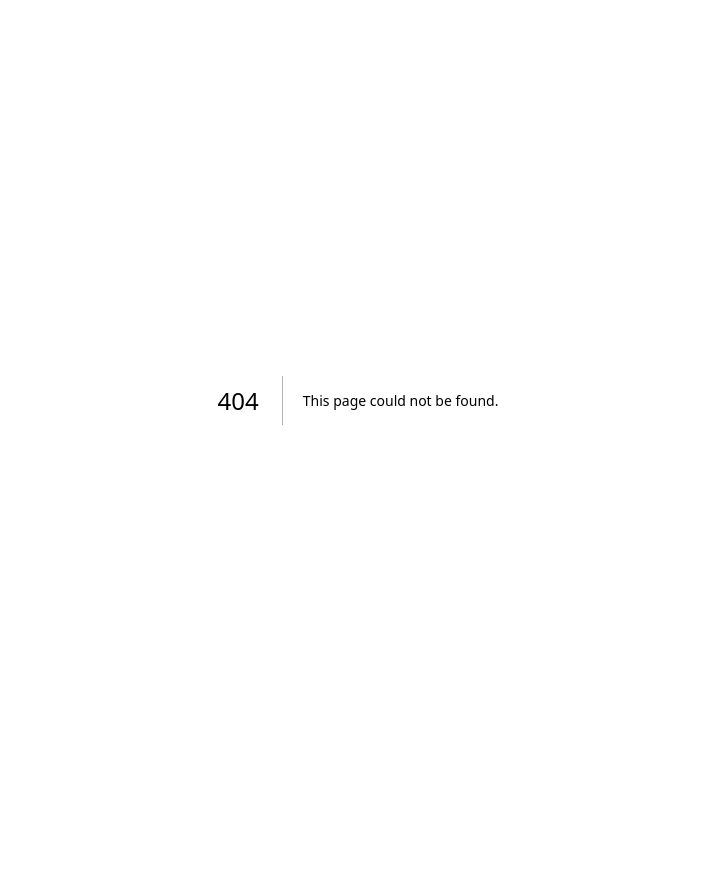
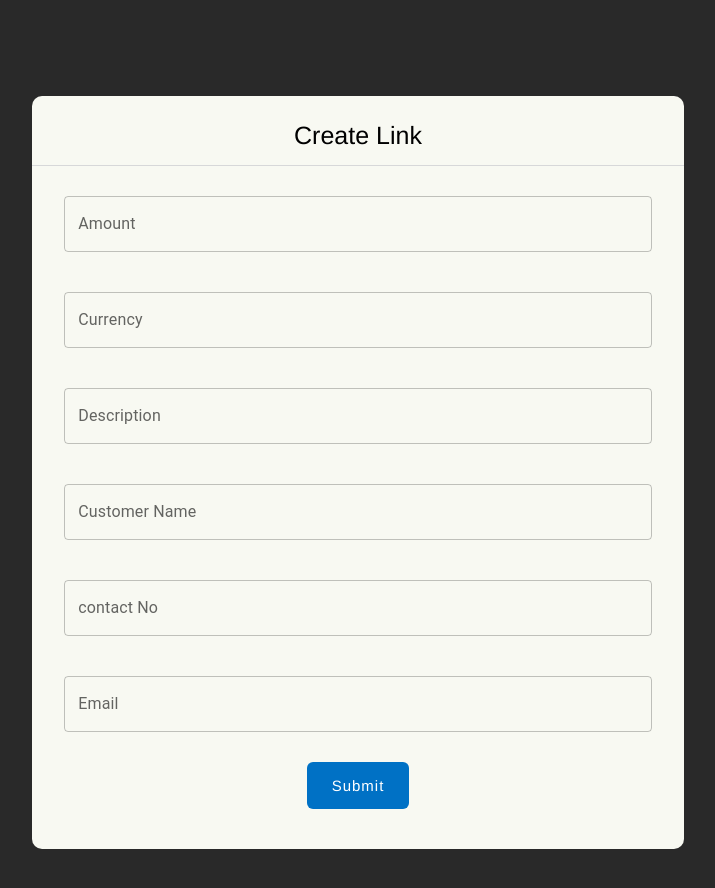
Before and after one commit to 3dwesupport/razorpay-example-nextjs, a Next.js app: page /razorpayPaymentLink in a window 1280 px wide. Before the commit this address had no page. Shown: the top 888 px of the page, without its empty margins (282-997 px from the left). Before the commit the page ends 800 px from the top, so only its background shows below. Built offline with nearby package versions, Linux system fonts and the light colour scheme.

Commit message:
Adding the razorpay payment link

```diff
--- a/src/pages/api/postTransaction.ts
+++ b/src/pages/api/postTransaction.ts
@@ -3,20 +3,19 @@ const https = require('https');
 const PaytmChecksum = require('paytmchecksum');
 const {PrismaClient} = require('@prisma/client')
 const prisma = new PrismaClient();
-import { nanoid } from 'nanoid'
-export default async function postTransaction(req:any, res:any) {
+import {nanoid} from 'nanoid'
 
-    req.body.index_id=nanoid(10);
-    req.body.gateway="paytm";
+export default async function postTransaction(req: any, res: any) {
 
-
-        const options ={
-            index_id: nanoid(10),
-            gateway: req.body.gateway,
-            orderId: req.body.ORDERID,
-            Status:req.body.STATUS,
-            amount:req.body.TXNAMOUNT,
-        }
+    req.body.index_id = nanoid(10);
+    req.body.gateway = "paytm";
+    const options = {
+        index_id: nanoid(10),
+        gateway: req.body.gateway,
+        orderId: req.body.ORDERID,
+        Status: req.body.STATUS,
+        amount: req.body.TXNAMOUNT,
+    }
 
     /* initialize an object */
     var paytmParams = {};
@@ -24,21 +23,21 @@ export default async function postTransaction(req:any, res:any) {
     paytmParams.body = {
 
         /* Find your MID in your Paytm Dashboard at https://dashboard.paytm.com/next/apikeys */
-        "mid" : req.body.MID,
+        "mid": req.body.MID,
 
         /* Enter your order id which needs to be check status for */
-        "orderId" : req.body.ORDERID,
+        "orderId": req.body.ORDERID,
     };
     /**
      * Generate checksum by parameters we have in body
      * Find your Merchant Key in your Paytm Dashboard at https://dashboard.paytm.com/next/apikeys
      */
-    PaytmChecksum.generateSignature(JSON.stringify(paytmParams.body), paytmConfig.key).then(function(checksum){
+    PaytmChecksum.generateSignature(JSON.stringify(paytmParams.body), paytmConfig.key).then(function (checksum:any) {
         /* head parameters */
         paytmParams.head = {
 
             /* put generated checksum value here */
-            "signature"	: checksum
+            "signature": checksum
         };
 
         /* prepare JSON string for request */
@@ -51,7 +50,6 @@ export default async function postTransaction(req:any, res:any) {
 
             /* for Production */
             hostname: 'securegw.paytm.in',
-
             port: 443,
             path: '/v3/order/status',
             method: 'POST',
@@ -63,12 +61,12 @@ export default async function postTransaction(req:any, res:any) {
 
         // Set up the request
         var response = "";
-        var post_req = https.request(options, function(post_res:any) {
-            post_res.on('data', function (chunk:any) {
+        var post_req = https.request(options, function (post_res: any) {
+            post_res.on('data', function (chunk: any) {
                 response += chunk;
             });
 
-            post_res.on('end', function(){
+            post_res.on('end', function () {
                 console.log('Response: ', response);
             });
         });
--- /dev/null
+++ b/src/pages/api/razorpayLinkApi.ts
@@ -0,0 +1,42 @@
+import {NextApiRequest, NextApiResponse} from "next";
+import Razorpay from "razorpay";
+
+
+export default async function handler(req: any, res: any) {
+    var instance = new Razorpay(
+        {
+            key_id: 'rzp_test_SDSHr77Ftm5eIV',
+            key_secret: 'SgtJVdB2M4OnPtaK5SMo205d'
+        }
+    )
+
+    const requestAsync = async () => {
+        return new Promise((resolve, reject) => {
+            let localData = instance.paymentLink.create({
+                amount: req.body.amount,
+                currency: req.body.currency,
+                accept_partial: true,
+                first_min_partial_amount: 100,
+                description: req.body.description,
+                customer: {
+                    name: "Gaurav Kumar",
+                    email: "gaurav.kumar@example.com",
+                    contact: "+919000090000"
+                },
+                notify: {
+                    sms: true,
+                    email: true
+                },
+                reminder_enable: true,
+                notes: {
+                    policy_name: "Jeevan Bima"
+                },
+                callback_url: "http://localhost:3000/api/razorpayValues",
+                callback_method: "get"
+            })
+            resolve(localData)
+        })
+    }
+    let result = await requestAsync()
+    res.status(200).json(result);
+}
--- /dev/null
+++ b/src/pages/api/razorpayValues.ts
@@ -0,0 +1,47 @@
+import Razorpay from "razorpay";
+import {validatePaymentVerification} from "razorpay/dist/utils/razorpay-utils";
+const {PrismaClient} = require('@prisma/client')
+const prisma = new PrismaClient();
+import {nanoid} from "nanoid";
+
+export default async function postTransaction(req: any, res: any) {
+    const query = req.query;
+
+    const status = validatePaymentVerification({
+        "payment_link_id": query.razorpay_payment_link_id,
+        "payment_id": query.razorpay_payment_id,
+        "payment_link_reference_id": query.razorpay_payment_link_reference_id,
+        "payment_link_status": query.razorpay_payment_link_status,
+    }, query.razorpay_signature, 'SgtJVdB2M4OnPtaK5SMo205d');
+
+        const options = {
+            id:nanoid(10),
+            gateway: "razorpay",
+            paymentId:query.razorpay_payment_id,
+            paymentStatus:query.razorpay_payment_link_status
+        }
+    await prisma.Razorpay_Link
+        .createMany({
+            data: [options]
+        })
+        .then(async (res: any) => {
+            console.log("Created", res.count, "order");
+            await prisma.Razorpay_Link
+                .findMany({
+                    orderBy: {
+                        order_id: 'desc'
+                    },
+                })
+                .then((res: any) => {
+                    console.log("Fetched orders details sorted by orders IDs -");
+                    console.log(res);
+                })
+                .catch((err: any) => {
+                    console.log("Error in fetching orders: ", err);
+                })
+        })
+        .catch((err: any) => {
+            console.log("Error in creating orders: ", err);
+        })
+    res.status(200).json(status);
+}
--- /dev/null
+++ b/src/pages/razorpayPaymentLink.tsx
@@ -0,0 +1,99 @@
+import React, {useState} from "react";
+import styles from "@/styles/Home.module.css";
+import axios from "axios";
+import {TextField} from "@mui/material";
+import {useRouter} from "next/router";
+import {ensureLeadingSlash} from "next/dist/shared/lib/page-path/ensure-leading-slash";
+import {number, string} from "prop-types";
+
+
+const RazorpayPaymentLink = () => {
+    const [amount, setAmount] = useState<any>("")
+    const [currency, setCurrency] = useState<any>("")
+    const [description, setDescription] = useState<any>("")
+    const [mobileNo, setMobileNo] = useState<any>("")
+    const [email, setEmail] = useState<any>("")
+    const [userName, setUserName ] = useState<any>("")
+    const router = useRouter();
+    const showPaytm = async () => {
+        const data: any = {
+            amount: parseInt(amount),
+            currency: currency,
+            description: description,
+        }
+
+        if (!isNaN(amount) && currency === "INR") {
+            await axios.post('/api/razorpayLinkApi', data).then(async (res: any) => {
+                if (res && res.data) {
+                    if (res.data.error) {
+                        await router.push({
+                            pathname: "/OrderResponseFailed",
+                            query: res.data.error,
+                        });
+                    } else {
+                        await router.push({
+                            pathname: "/razorpayResponseLink",
+                            query: res.data,
+                        });
+                    }
+                }
+            })
+        }
+    }
+
+    return (
+        <div className={styles.main}>
+            <div className={styles.App}>
+                <div className={styles.tab}>
+                    <div className={styles.heading}>Create Link</div>
+                    <div className={styles.horizontalLine}></div>
+                    <div className={styles.form}>
+                        <div className={styles.textInput}>
+                            <TextField id="outlined-basic" label="Amount" variant="outlined"
+                                       value={amount}
+                                       className={styles.input}
+                                       onChange={e => setAmount(e.target.value)}/>
+
+                        </div>
+                        <div className={styles.textInput}>
+                            <TextField id="outlined-basic" label="Currency" variant="outlined"
+                                       value={currency}
+                                       className={styles.input}
+                                       onChange={e => setCurrency(e.target.value)}/>
+                        </div>
+                        <div className={styles.textInput}>
+                            <TextField id="outlined-basic" label="Description" variant="outlined"
+                                       value={description}
+                                       className={styles.input}
+                                       onChange={e => setDescription(e.target.value)}/>
+                        </div>
+                        <div className={styles.textInput}>
+                            <TextField id="outlined-basic" label="Customer Name" variant="outlined"
+                                       value={userName}
+                                       className={styles.input}
+                                       onChange={e => setUserName(e.target.value)}/>
+                        </div>
+                        <div className={styles.textInput}>
+                            <TextField id="outlined-basic" label="contact No" variant="outlined"
+                                       value={mobileNo}
+                                       className={styles.input}
+                                       onChange={e => setMobileNo(e.target.value)}/>
+                        </div>
+                        <div className={styles.textInput}>
+                            <TextField id="outlined-basic" label="Email" variant="outlined"
+                                       value={email}
+                                       className={styles.input}
+                                       onChange={e => setEmail(e.target.value)}/>
+                        </div>
+                        <div className={styles.buttonStyle}>
+                            <button className={styles.enabled} onClick={() => showPaytm()}>Submit
+                            </button>
+                        </div>
+
+                    </div>
+                </div>
+            </div>
+        </div>
+    )
+}
+export default RazorpayPaymentLink
--- a/src/routes.tsx
+++ b/src/routes.tsx
@@ -11,6 +11,7 @@ import PaytmPayment from "@/pages/paytmPayment ";
 import PaymentLink from "@/pages/paymentLink";
 import PaytmTransactionSuccess from "@/pages/paytmTransaction";
 import PaytmLink from "@/pages/paytmLink";
+import razorpayResponseLink from "@/pages/razorpayResponseLink";
 
 
 const RouterCom = () => (
@@ -25,6 +26,7 @@ const RouterCom = () => (
         <Route exact path="/paymentLink" element={PaymentLink}/>
         <Route exact path="/paytmTransaction" element={PaytmTransactionSuccess}/>
         <Route exact path="/paytmLink" element={PaytmLink}/>
+        <Route exact path="/razorpayResponseLink" element={razorpayResponseLink}/>
     </Routes>
 );
 
```
Also changed, not shown: src/pages/paytmTransaction.tsx (deleted, +0 -16 lines), src/pages/razorpayResponseLink.tsx (added, +32 -0 lines), 2 other files (tests, documents, lock files or other folders).
